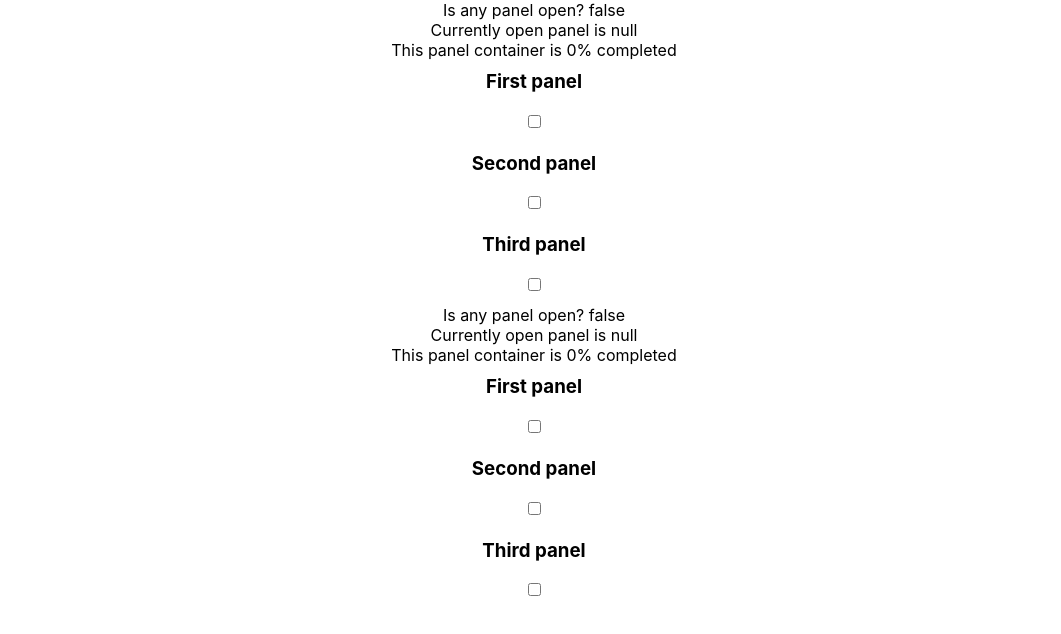
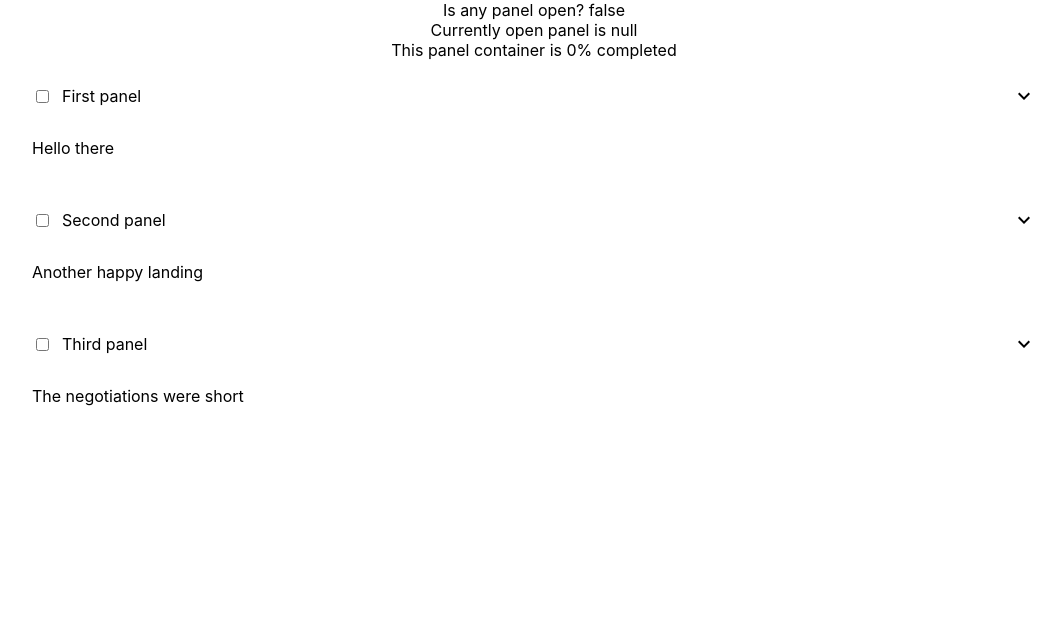
Before and after one commit to ryanplkam/cbceats, a React (Create React App) app: page / in a window 1280 px wide. Shown: the top 634 px of the page, without its empty margins (106-1167 px from the left). Built offline with nearby package versions, Linux system fonts and the light colour scheme.

Commit message:
Update layout

```diff
--- a/package.json
+++ b/package.json
@@ -3,9 +3,13 @@
   "version": "0.1.0",
   "private": true,
   "dependencies": {
+    "@material-ui/core": "^4.11.2",
+    "@material-ui/icons": "^4.11.2",
     "@testing-library/jest-dom": "^5.11.9",
     "@testing-library/react": "^11.2.3",
     "@testing-library/user-event": "^12.6.0",
+    "material-icons": "^0.5.2",
+    "material-ui-icons": "^1.0.0-beta.36",
     "react": "^17.0.1",
     "react-dom": "^17.0.1",
     "react-scripts": "4.0.1",
--- a/src/App.js
+++ b/src/App.js
@@ -1,27 +1,24 @@
-import React from 'react';
-import logo from './logo.svg';
-import './App.css';
-import PanelsContainer from './components/PanelsContainer.js';
+import React from "react";
+import logo from "./logo.svg";
+import "./App.css";
+import PanelsContainer from "./components/PanelsContainer.js";
 
 export default class App extends React.Component {
-  constructor()  {
-    super()
+  constructor() {
+    super();
   }
 
   render() {
-
     const panelsContent = [
-      {panelTitle:'First panel', panelBody: 'Hello there'},
-      {panelTitle:'Second panel', panelBody: 'Another happy landing'},
-      {panelTitle:'Third panel', panelBody: 'The negotiations were short'},
-    ]
+      { panelTitle: "First panel", panelBody: "Hello there" },
+      { panelTitle: "Second panel", panelBody: "Another happy landing" },
+      { panelTitle: "Third panel", panelBody: "The negotiations were short" },
+    ];
 
     return (
       <div className="App">
         <PanelsContainer panelsContent={panelsContent}></PanelsContainer>
-        <PanelsContainer panelsContent={panelsContent}></PanelsContainer>
       </div>
     );
   }
-
 }
--- a/src/components/Checkbox.js
+++ b/src/components/Checkbox.js
@@ -15,6 +15,7 @@ export default class Checkbox extends React.Component {
         <input
           onClick={this.onClick}
           onChange={this.onChange}
+          className={this.props.checkboxClassName}
           type="checkbox"
           id=""
           name=""
--- a/src/components/Panel.js
+++ b/src/components/Panel.js
@@ -1,6 +1,9 @@
 import React from "react";
 import "./../styles/Panel.css";
+import "./../styles/Common.css";
 import Checkbox from "./Checkbox";
+import KeyboardArrowUpIcon from '@material-ui/icons/KeyboardArrowUp';
+import KeyboardArrowDownIcon from '@material-ui/icons/KeyboardArrowDown';
 
 export default class Panel extends React.Component {
   constructor(props) {
@@ -11,28 +14,41 @@ export default class Panel extends React.Component {
     this.props.onPanelClick(this.props.panelId);
   };
 
-  onCheckboxChange = (e) => {
-    this.props.onPanelComplete(this.props.panelId);
-    this.setState({});
-  };
-
   render() {
     let panelContent = this.props.panelContent;
 
+    let thisPanelActive = this.props.panelId == this.props.activePanel;
+
     let className = "panel";
-    if (this.props.panelId == this.props.activePanel) {
+    let panelArrow;
+    if (thisPanelActive) {
       className += " panel-active";
+      panelArrow = (<KeyboardArrowUpIcon/>)
+    } else {
+        panelArrow = (<KeyboardArrowDownIcon/>)
     }
+
+
 
     return (
       <div onClick={this.onClick} className={className}>
-        <h3>{panelContent.panelTitle}</h3>
+        <div className="panel-header">
+          <div className="panel-header-left">
+            <Checkbox
+              onCheckboxChange={this.props.onPanelComplete}
+              checkboxId={this.props.panelId}
+              key={this.props.panelId}
+            />
+          </div>
+          <div className="panel-header-title">
+            <p>{panelContent.panelTitle}</p>
+          </div>
+          <div className={"panel-header-right"}>
+              {panelArrow}
+          </div>
+        </div>
+
         <p>{panelContent.panelBody}</p>
-        <Checkbox
-          onCheckboxChange={this.onCheckboxChange}
-          checkboxId={this.props.panelId}
-          key={this.props.panelId}
-        />
       </div>
     );
   }
--- /dev/null
+++ b/src/styles/Common.css
@@ -0,0 +1,7 @@
+.pull-right {
+    float: right;
+}
+
+.pull-left {
+    float: left;
+}
--- a/src/styles/Panel.css
+++ b/src/styles/Panel.css
@@ -1,9 +1,29 @@
 .panel {
     padding: 10px;
+    text-align: left;
 }
 
 .panel h3 {
     margin-top: 0;
+}
+
+.panel-header {
+    display: flex;
+}
+
+.panel-header-title {
+    flex-grow: 1;
+}
+
+.panel-header-left {
+    margin-right: 10px;
+}
+
+.panel-header-right,
+.panel-header-left {
+    flex: 0 0 auto;
+    display: grid;
+    place-items: center;
 }
 
 .panel-active {
@@ -11,9 +31,9 @@
 }
 
 .panel.panel-active p {
-    display: inline;
+
 }
 
 .panel p {
-    display:none;
+
 }
```
Also changed, not shown: 2 other files (tests, documents, lock files or other folders).
